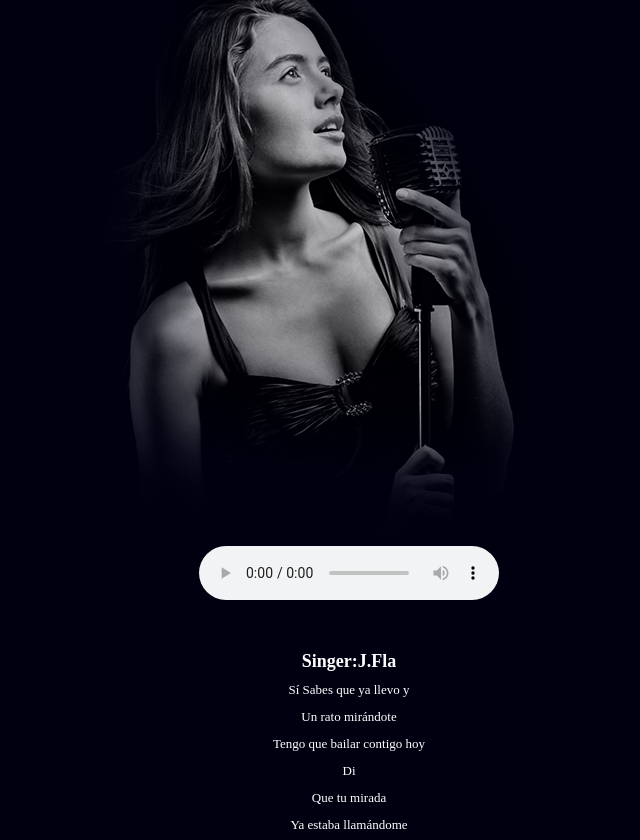
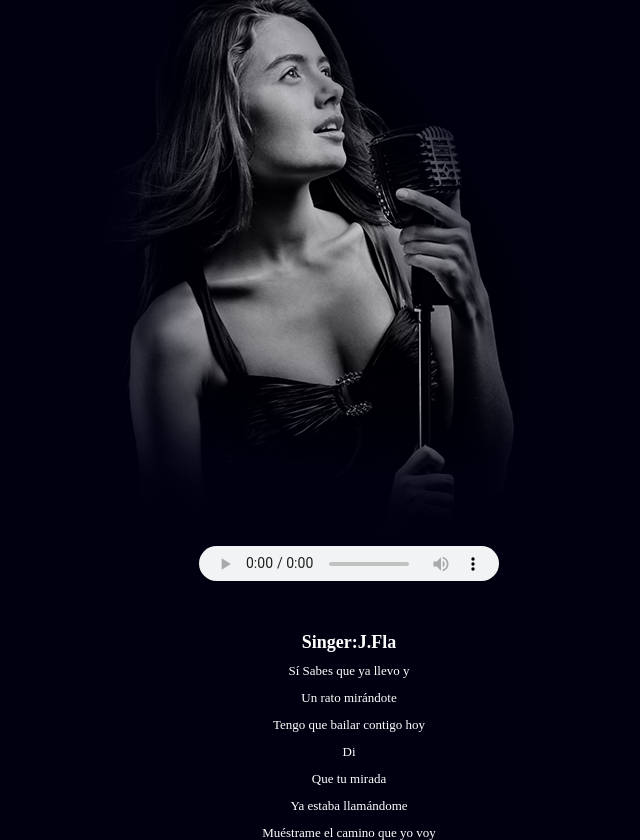
Before and after one commit to HoangYen1907/Web12h_Lab_03, a PHP site: page /album.html in a window 1280 px wide. Shown: the part 182-1022 px from the top of the page, without its empty margins (291-931 px from the left). Run offline with PHP 8.4, Linux system fonts and the light colour scheme; some web fonts are replaced.

Commit message:
Update Code

```diff
--- a/css/layout.css
+++ b/css/layout.css
@@ -121,4 +121,5 @@ span {
 }
 .main audio {
     margin-bottom: 40px;
+    height: 35px;
 }
```
